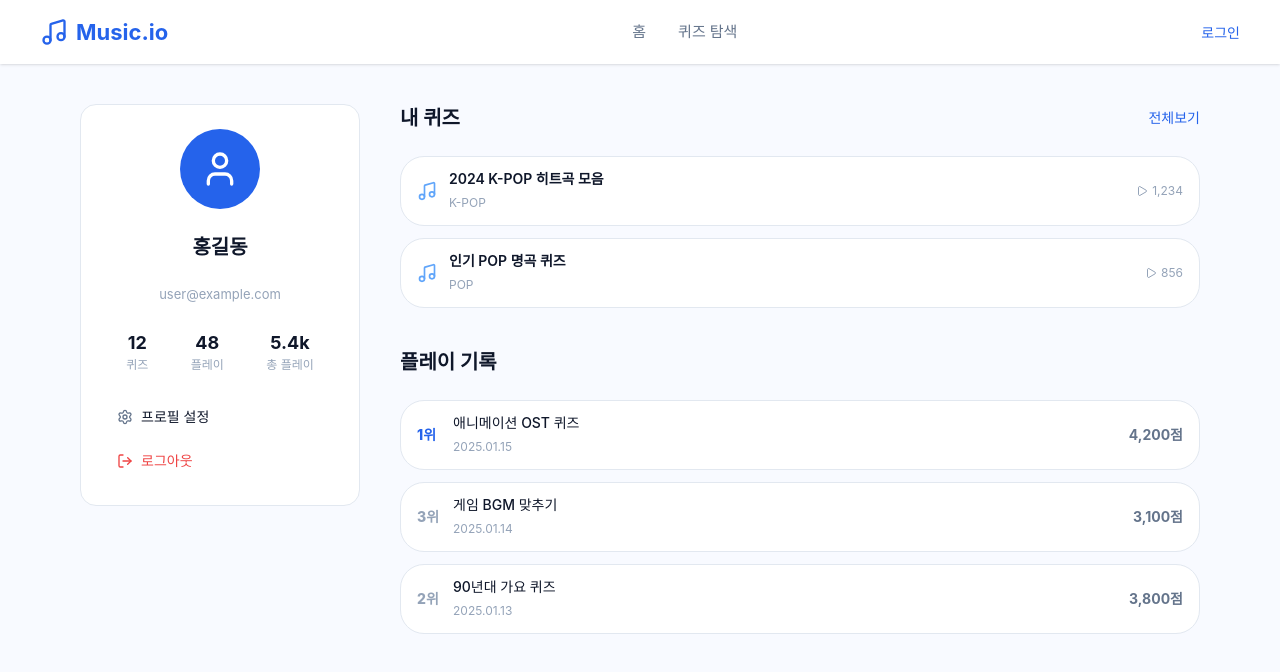
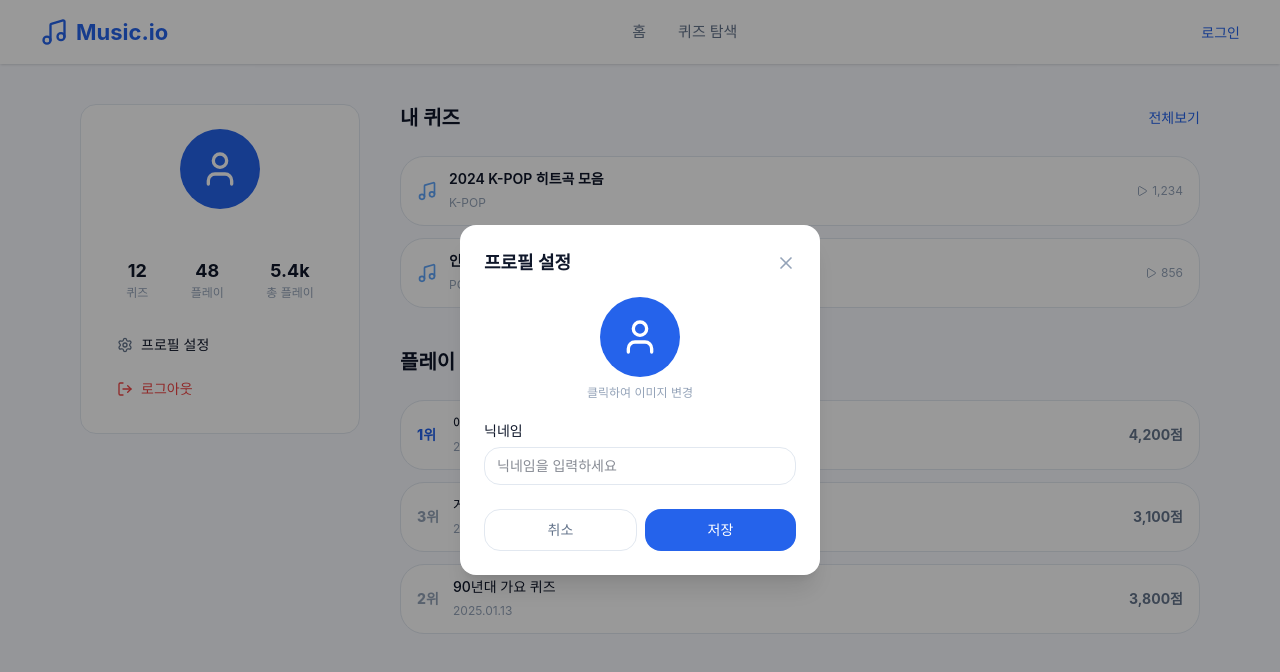
Before and after one commit to 4-Arcade/4-Arcade-frontend, a React (Vite) app in the folder music-io/: page /mypage in a window 1280 px wide. Both pictures are taken after a click on the button "프로필 설정". Shown: the top 672 px of the page. Built offline with nearby package versions, Linux system fonts and the light colour scheme.

Commit message:
feat: 마이페이지 프로필 닉네임/이미지 수정 기능 추가

```diff
--- a/music-io/src/pages/MyPage.tsx
+++ b/music-io/src/pages/MyPage.tsx
@@ -1,5 +1,9 @@
-import { User, Settings, LogOut, Music, Play } from 'lucide-react'
+import { useState, useRef } from 'react'
+import { User, Settings, LogOut, Music, Play, X, Camera } from 'lucide-react'
 import Navbar from '../components/Navbar'
+import { useAuth } from '../context/AuthContext'
+
+const BASE_URL = 'https://four-arcade-backend.onrender.com'
 
 const myQuizzes = [
   { title: '2024 K-POP 히트곡 모음', category: 'K-POP', plays: 1234 },
@@ -13,17 +17,146 @@ const history = [
 ]
 
 export default function MyPage() {
+  const { user, setUser } = useAuth()
+
+  const [nickname, setNickname] = useState<string>(user?.nickname ?? '')
+  const [profileImg, setProfileImg] = useState<string | null>(user?.profileImg ?? null)
+  const [isModalOpen, setIsModalOpen] = useState(false)
+
+  const [tempNickname, setTempNickname] = useState<string>('')
+  const [tempImgBase64, setTempImgBase64] = useState<string | null>(null)
+  const [tempImgPreview, setTempImgPreview] = useState<string | null>(null)
+  const [isLoading, setIsLoading] = useState(false)
+
+  const fileInputRef = useRef<HTMLInputElement>(null)
+
+  const openModal = () => {
+    setTempNickname(nickname)
+    setTempImgBase64(null)
+    setTempImgPreview(profileImg)
+    setIsModalOpen(true)
+  }
+
+  const closeModal = () => {
+    setIsModalOpen(false)
+  }
+
+  const handleImageChange = (e: React.ChangeEvent<HTMLInputElement>) => {
+    const file = e.target.files?.[0]
+    if (!file) return
+
+    const img = new Image()
+    const objectUrl = URL.createObjectURL(file)
+
+    img.onload = () => {
+      const canvas = document.createElement('canvas')
+
+      const MAX_SIZE = 200
+      let width = img.width
+      let height = img.height
+
+      if (width > height) {
+        if (width > MAX_SIZE) {
+          height = Math.round((height * MAX_SIZE) / width)
+          width = MAX_SIZE
+        }
+      } else {
+        if (height > MAX_SIZE) {
+          width = Math.round((width * MAX_SIZE) / height)
+          height = MAX_SIZE
+        }
+      }
+
+      canvas.width = width
+      canvas.height = height
+
+      const ctx = canvas.getContext('2d')!
+      ctx.drawImage(img, 0, 0, width, height)
+
+      const compressed = canvas.toDataURL('image/jpeg', 0.5)
+
+      setTempImgBase64(compressed)
+      setTempImgPreview(compressed)
+      URL.revokeObjectURL(objectUrl)
+    }
+
+    img.src = objectUrl
+  }
+
+  const handleSave = async () => {
+    setIsLoading(true)
+    const token = localStorage.getItem('accessToken')
+
+    try {
+      let updatedUser = { ...user! }
+
+      if (tempNickname !== nickname) {
+        const res = await fetch(`${BASE_URL}/mypage/nickname`, {
+          method: 'PATCH',
+          headers: {
+            'Content-Type': 'application/json',
+            'Authorization': `Bearer ${token}`,
+          },
+          credentials: 'include',
+          body: JSON.stringify({ nickname: tempNickname }),
+        })
+        const data = await res.json()
+        if (data.success) {
+          setNickname(data.data.nickname)
+          updatedUser = { ...updatedUser, nickname: data.data.nickname }
+        }
+      }
+
+      if (tempImgBase64) {
+        // base64를 Blob으로 변환 후 FormData로 전송
+        const blob = await fetch(tempImgBase64).then(r => r.blob())
+        const formData = new FormData()
+        formData.append('image', blob, 'profile.jpg')
+
+        const res = await fetch(`${BASE_URL}/api/users/me/profile-image`, {
+          method: 'PATCH',
+          headers: {
+            'Authorization': `Bearer ${token}`,
+            // Content-Type 없애야 함 - FormData가 자동 설정
+          },
+          credentials: 'include',
+          body: formData,
+        })
+
+        const data = await res.json()
+        console.log('서버 응답 전체:', JSON.stringify(data))
+
+        if (data.success) {
+          setProfileImg(tempImgBase64)
+          updatedUser = { ...updatedUser, profileImg: tempImgBase64 }
+        }
+      }
+
+      setUser(updatedUser)
+      closeModal()
+    } catch (err) {
+      console.error(err)
+      alert('저장 중 오류가 발생했습니다.')
+    } finally {
+      setIsLoading(false)
+    }
+  }
+
   return (
     <div className="min-h-screen bg-bg-primary flex flex-col">
       <Navbar />
       <div className="flex gap-10 px-20 py-10 flex-1">
+
         {/* Left - Profile */}
         <div className="w-[280px] bg-white rounded-2xl border border-border p-6 flex flex-col items-center gap-6 h-fit">
-          <div className="w-20 h-20 bg-blue-600 rounded-full flex items-center justify-center">
-            <User className="w-10 h-10 text-white" />
+          <div className="w-20 h-20 bg-blue-600 rounded-full flex items-center justify-center overflow-hidden">
+            {profileImg
+              ? <img src={profileImg} alt="profile" className="w-full h-full object-cover" />
+              : <User className="w-10 h-10 text-white" />
+            }
           </div>
-          <h2 className="text-xl font-bold text-text-primary">홍길동</h2>
-          <p className="text-[13px] text-text-tertiary">user@example.com</p>
+
+          <h2 className="text-xl font-bold text-text-primary">{nickname}</h2>
 
           <div className="flex w-full justify-around">
             <div className="flex flex-col items-center">
@@ -41,7 +174,10 @@ export default function MyPage() {
           </div>
 
           <div className="flex flex-col w-full gap-1">
-            <button className="flex items-center gap-2 px-3 py-2.5 rounded-lg text-sm text-text-primary hover:bg-bg-input cursor-pointer">
+            <button
+              onClick={openModal}
+              className="flex items-center gap-2 px-3 py-2.5 rounded-lg text-sm text-text-primary hover:bg-bg-input cursor-pointer"
+            >
               <Settings className="w-4 h-4 text-text-secondary" />
               프로필 설정
             </button>
@@ -54,7 +190,6 @@ export default function MyPage() {
 
         {/* Right */}
         <div className="flex-1 flex flex-col gap-6">
-          {/* My Quizzes */}
           <div className="flex items-center justify-between">
             <h2 className="text-xl font-bold text-text-primary">내 퀴즈</h2>
             <button className="text-sm font-medium text-blue-600 hover:underline cursor-pointer">전체보기</button>
@@ -75,7 +210,6 @@ export default function MyPage() {
             ))}
           </div>
 
-          {/* Play History */}
           <h2 className="text-xl font-bold text-text-primary mt-4">플레이 기록</h2>
           <div className="flex flex-col gap-3">
             {history.map((h) => (
@@ -93,6 +227,75 @@ export default function MyPage() {
           </div>
         </div>
       </div>
+
+      {/* 프로필 편집 모달 */}
+      {isModalOpen && (
+        <div className="fixed inset-0 bg-black/40 flex items-center justify-center z-50">
+          <div className="bg-white rounded-2xl p-6 w-[360px] flex flex-col gap-5 shadow-xl">
+
+            <div className="flex items-center justify-between">
+              <h3 className="text-lg font-bold text-text-primary">프로필 설정</h3>
+              <button onClick={closeModal}>
+                <X className="w-5 h-5 text-text-tertiary hover:text-text-primary" />
+              </button>
+            </div>
+
+            {/* 이미지 변경 */}
+            <div className="flex flex-col items-center gap-2">
+              <div
+                className="w-20 h-20 bg-blue-600 rounded-full flex items-center justify-center overflow-hidden relative cursor-pointer group"
+                onClick={() => fileInputRef.current?.click()}
+              >
+                {tempImgPreview
+                  ? <img src={tempImgPreview} alt="preview" className="w-full h-full object-cover" />
+                  : <User className="w-10 h-10 text-white" />
+                }
+                <div className="absolute inset-0 bg-black/40 rounded-full flex items-center justify-center opacity-0 group-hover:opacity-100 transition-opacity">
+                  <Camera className="w-6 h-6 text-white" />
+                </div>
+              </div>
+              <span className="text-xs text-text-tertiary">클릭하여 이미지 변경</span>
+              <input
+                ref={fileInputRef}
+                type="file"
+                accept="image/*"
+                className="hidden"
+                onChange={handleImageChange}
+              />
+            </div>
+
+            {/* 닉네임 변경 */}
+            <div className="flex flex-col gap-1.5">
+              <label className="text-sm font-medium text-text-primary">닉네임</label>
+              <input
+                type="text"
+                value={tempNickname}
+                onChange={(e) => setTempNickname(e.target.value)}
+                className="border border-border rounded-lg px-3 py-2 text-sm text-text-primary focus:outline-none focus:border-blue-500"
+                placeholder="닉네임을 입력하세요"
+              />
+            </div>
+
+            {/* 버튼 */}
+            <div className="flex gap-2 mt-1">
+              <button
+                onClick={closeModal}
+                className="flex-1 py-2.5 rounded-lg border border-border text-sm text-text-secondary hover:bg-bg-input"
+              >
+                취소
+              </button>
+              <button
+                onClick={handleSave}
+                disabled={isLoading}
+                className="flex-1 py-2.5 rounded-lg bg-blue-600 text-sm text-white font-medium hover:bg-blue-700 disabled:opacity-50"
+              >
+                {isLoading ? '저장 중...' : '저장'}
+              </button>
+            </div>
+
+          </div>
+        </div>
+      )}
     </div>
   )
 }
```
